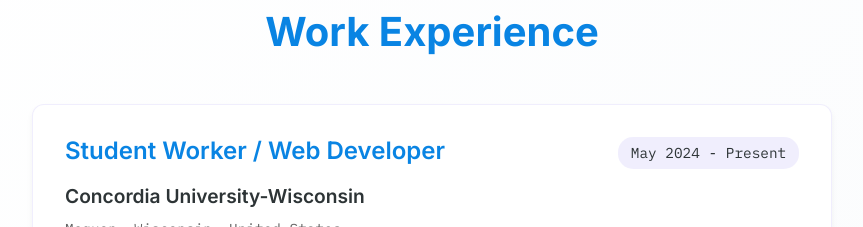
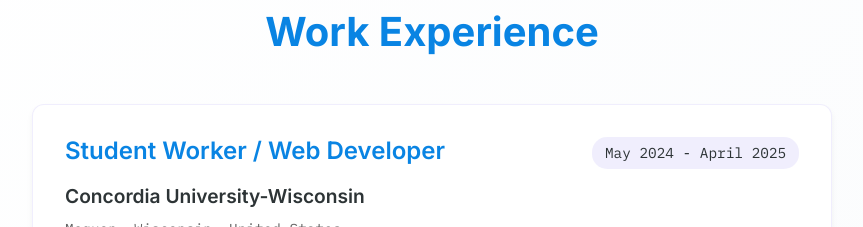
Before and after one commit to gillgurvijay01/portfolioV2, a React (Create React App) app: page / in a window 1280 px wide. Shown: the part 3700-3927 px from the top of the page, without its empty margins (208-1071 px from the left). Built offline with nearby package versions, Linux system fonts and the light colour scheme; the HTML template or start-up script is replaced by a standard one.

Commit message:
work changes

```diff
--- a/src/Components/Work/Work.jsx
+++ b/src/Components/Work/Work.jsx
@@ -28,7 +28,7 @@ const Work = () => {
       title: "Student Worker / Web Developer",
       company: "Concordia University-Wisconsin",
       location: "Mequon, Wisconsin, United States",
-      duration: "May 2024 - Present",
+      duration: "May 2024 - April 2025",
       description: "Developed and deployed a ticket management system for the Makerspace 3D printing lab. Collaborated effectively within a dynamic team environment, working under professor guidance. Functioned as a Full Stack Developer, contributing to both front-end and back-end development using the MERN stack.",
       technologies: ["React.js", "Express.js", "MongoDB", "Node.js", "MERN Stack", "REST APIs"]
     },
```
